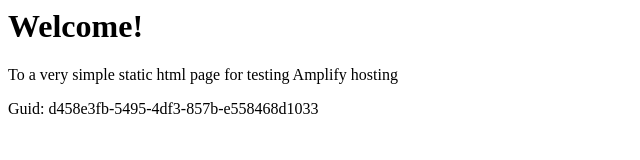
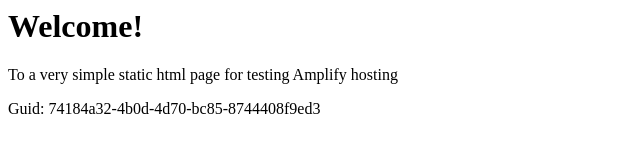
Before and after one commit to aws-aemilia-sin/Github-PR-Commit-Integration-Test-DoNotTouch-Gith-BKMSSQOA-v1-preprod-ap-southeast-1, a website: page src/index.html in a window 1280 px wide. Shown: the full height of the page, 0-640 px from the left. Drawn offline with Linux system fonts and the light colour scheme.

Commit message:
commit from integ tests

```diff
--- a/src/index.html
+++ b/src/index.html
@@ -12,6 +12,6 @@
 <body>
     <h1>Welcome!</h1>
     <p>To a very simple static html page for testing Amplify hosting</p>
-    <p>Guid: d458e3fb-5495-4df3-857b-e558468d1033</p></body>
+    <p>Guid: 74184a32-4b0d-4d70-bc85-8744408f9ed3</p></body>
 
 </html>
```
